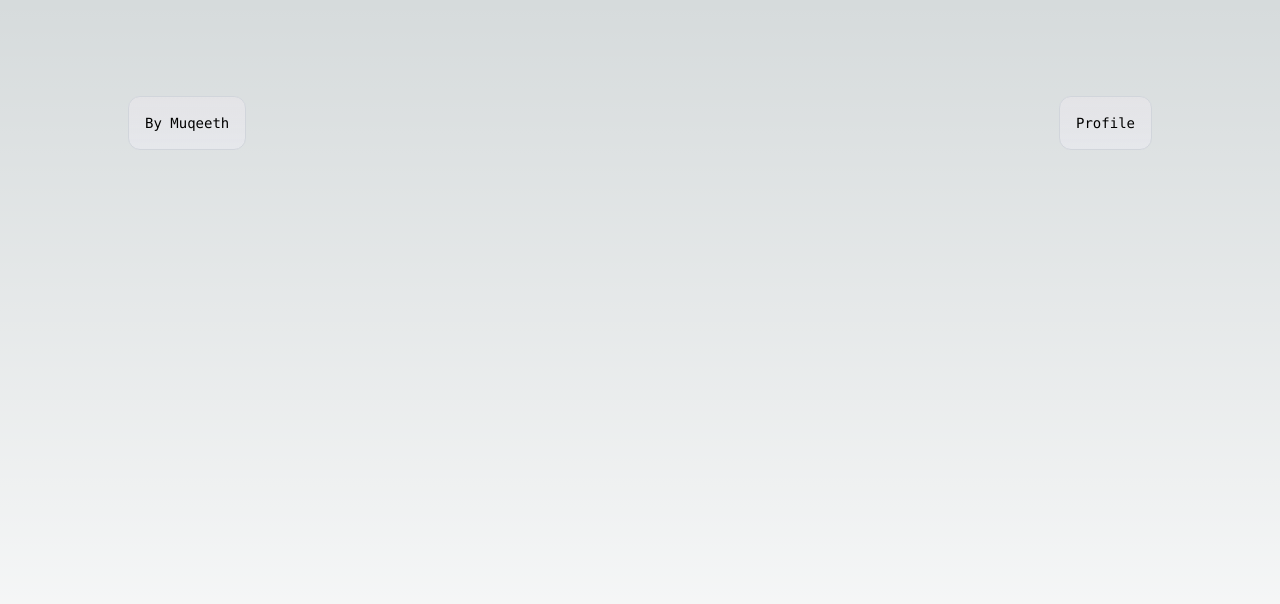
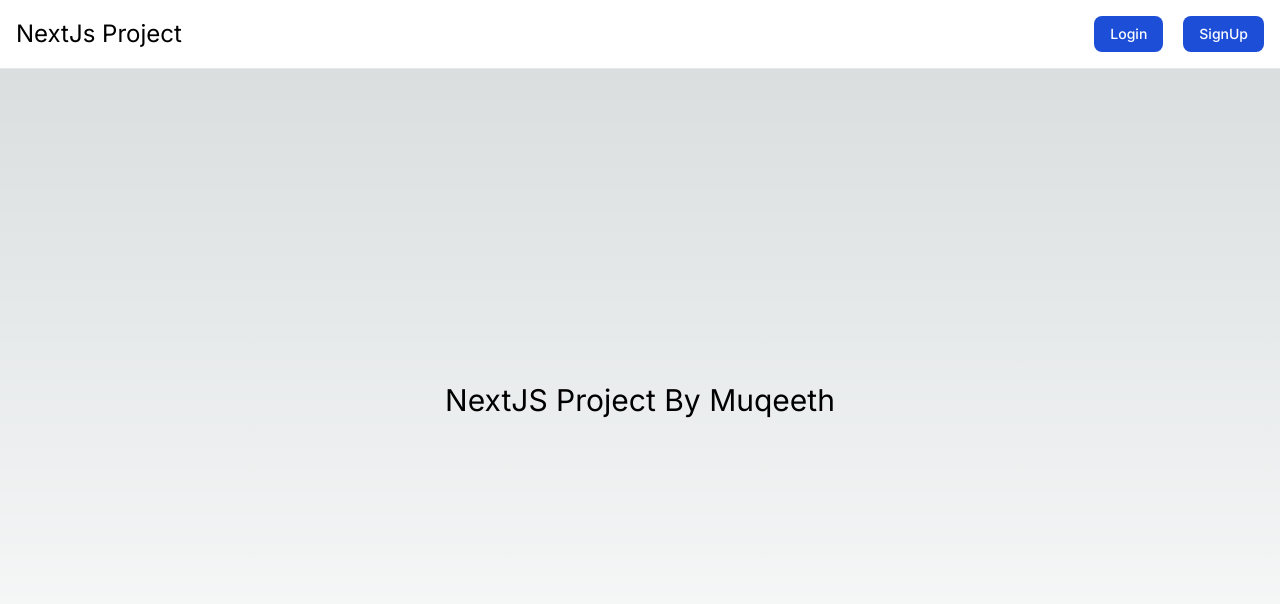
Before and after one commit to Muqeeth194/NextJS-Project, a Next.js app: page / in a window 1280 px wide. Shown: the top 604 px of the page. Built offline with nearby package versions, Linux system fonts and the light colour scheme.

Commit message:
added navbar and styling

```diff
--- /dev/null
+++ b/src/app/components/Navbar.tsx
@@ -0,0 +1,37 @@
+"use client";
+
+import Link from "next/link";
+
+const Navbar = () => {
+  return (
+    <nav className="bg-white dark:bg-black fixed w-full z-20 top-0 start-0 border-b border-gray-200 dark:border-gray-600">
+      <div className="max-w-screen-xl flex flex-wrap items-center justify-between mx-auto p-4">
+        <Link
+          href="/"
+          className="flex items-center space-x-3 rtl:space-x-reverse"
+        >
+          <span className="self-center text-2xl  whitespace-nowrap dark:text-white">
+            NextJs Project
+          </span>
+        </Link>
+        <div className="flex md:order-2 space-x-3 md:space-x-0 rtl:space-x-reverse">
+          <Link href="/login"
+            className="text-white bg-blue-700 hover:bg-blue-800 focus:ring-4 focus:outline-none focus:ring-blue-300 font-medium rounded-lg text-sm px-4 py-2 text-center dark:bg-blue-600 dark:hover:bg-blue-700 dark:focus:ring-blue-800 mr-5"
+          >
+            Login
+          </Link>
+
+          <Link href="/signup"
+            type="button"
+            className="text-white bg-blue-700 hover:bg-blue-800 focus:ring-4 focus:outline-none focus:ring-blue-300 font-medium rounded-lg text-sm px-4 py-2 text-center dark:bg-blue-600 dark:hover:bg-blue-700 dark:focus:ring-blue-800 ml-5"
+          >
+            SignUp
+          </Link>
+
+        </div>
+      </div>
+    </nav>
+  );
+};
+
+export default Navbar;
--- a/src/app/components/NextNProgressClient.tsx
+++ /dev/null
@@ -1,23 +0,0 @@
-"use client";
-
-import NextTopLoader from "nextjs-toploader";
-
-const NextNProgressClient = () => {
-  return (
-    <>
-       <NextTopLoader
-          color="#2299DD"
-          initialPosition={0.08}
-          crawlSpeed={200}
-          height={3}
-          crawl={true}
-          showSpinner={true}
-          easing="ease"
-          speed={200}
-          shadow="0 0 10px #2299DD,0 0 5px #2299DD"
-        />
-    </>
-  );
-};
-
-export default NextNProgressClient;
--- a/src/app/layout.tsx
+++ b/src/app/layout.tsx
@@ -1,9 +1,9 @@
 import type { Metadata } from "next";
 import { Inter } from "next/font/google";
 import "./globals.css";
-import "@/styles/nprogress.css";
 import { Toaster } from "react-hot-toast";
 import NextTopLoader from "nextjs-toploader";
+import Navbar from "./components/Navbar";
 
 const inter = Inter({ subsets: ["latin"] });
 
@@ -19,8 +19,10 @@ export default function RootLayout({
 }>) {
   return (
     <html lang="en">
+      <header>
+        <Navbar />
+      </header>
       <body className={inter.className}>
-
         <NextTopLoader
           color="#2299DD"
           initialPosition={0.08}
--- a/src/app/login/page.tsx
+++ b/src/app/login/page.tsx
@@ -26,7 +26,7 @@ const Login = () => {
       if(response.data.success){
         console.log("user logged in: ", response.data.message);
         toast.success('User logged in');
-        router.push('/')
+        router.push('/profile')
 
       }else{
         console.log("Invalid Details: ", response.data.message);
--- a/src/app/page.tsx
+++ b/src/app/page.tsx
@@ -3,20 +3,10 @@ import Link from "next/link";
 
 export default function Home() {
   return (
-    <main className="flex min-h-screen flex-col items-center justify-between p-24">
-      <div className="z-10 max-w-5xl w-full items-center justify-between font-mono text-sm lg:flex">
-        <p className="fixed left-0 top-0 flex w-full justify-center border-b border-gray-300 bg-gradient-to-b from-zinc-200 pb-6 pt-8 backdrop-blur-2xl dark:border-neutral-800 dark:bg-zinc-800/30 dark:from-inherit lg:static lg:w-auto  lg:rounded-xl lg:border lg:bg-gray-200 lg:p-4 lg:dark:bg-zinc-800/30">
-          By Muqeeth
-        </p>
-        <div className="fixed bottom-0 left-0 flex h-48 w-full items-end justify-center bg-gradient-to-t from-white via-white dark:from-black dark:via-black lg:static lg:h-auto lg:w-auto lg:bg-none">
-
-        <p className="fixed left-0 top-0 flex w-full items-end justify-center border-b border-gray-300 bg-gradient-to-b from-zinc-200 pb-6 pt-8 backdrop-blur-2xl dark:border-neutral-800 dark:bg-zinc-800/30 dark:from-inherit lg:static lg:w-auto  lg:rounded-xl lg:border lg:bg-gray-200 lg:p-4 lg:dark:bg-zinc-800/30">
-          <Link href="/profile">Profile</Link>
-        </p>
-
-        </div>
+    <main className="flex justify-center items-center min-h-screen p-24">
+      <div className="w-full text-center">
+        <h1 className="text-3xl">NextJS Project By Muqeeth</h1>
       </div>
-
     </main>
   );
 }
--- a/src/helpers/mailer.ts
+++ b/src/helpers/mailer.ts
@@ -30,8 +30,8 @@ export const sendEmail = async({email, emailType, userId}: any) => {
             host: "sandbox.smtp.mailtrap.io",
             port: 2525,
             auth: {
-              user: "1fa673726cfb8f",
-              pass: "d3a4d4ad8f30c5"
+              user: process.env.NODEMAILER_USER,
+              pass: process.env.NODEMAILER_PASS
             }
           });
 
```
Also changed, not shown: src/middleware.ts (+8 -3 lines), 1 other file (tests, documents, lock files or other folders).
